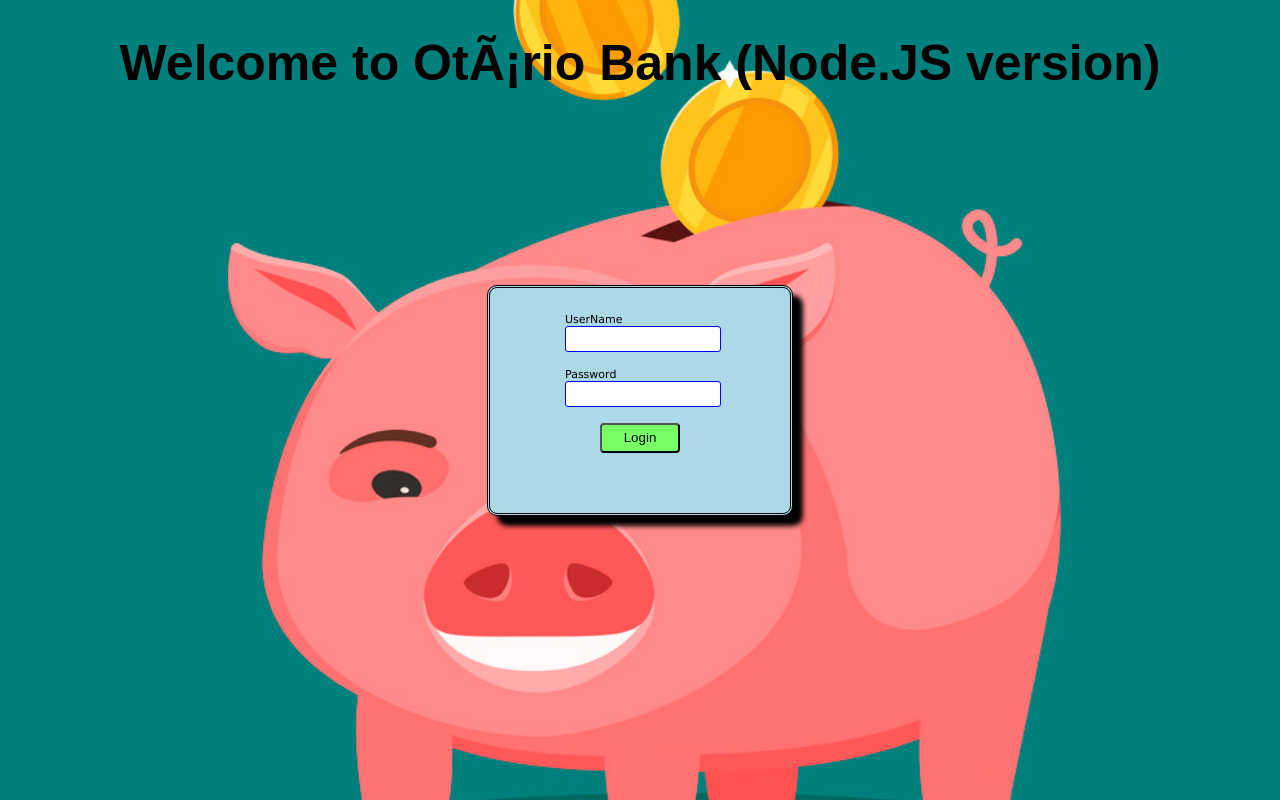
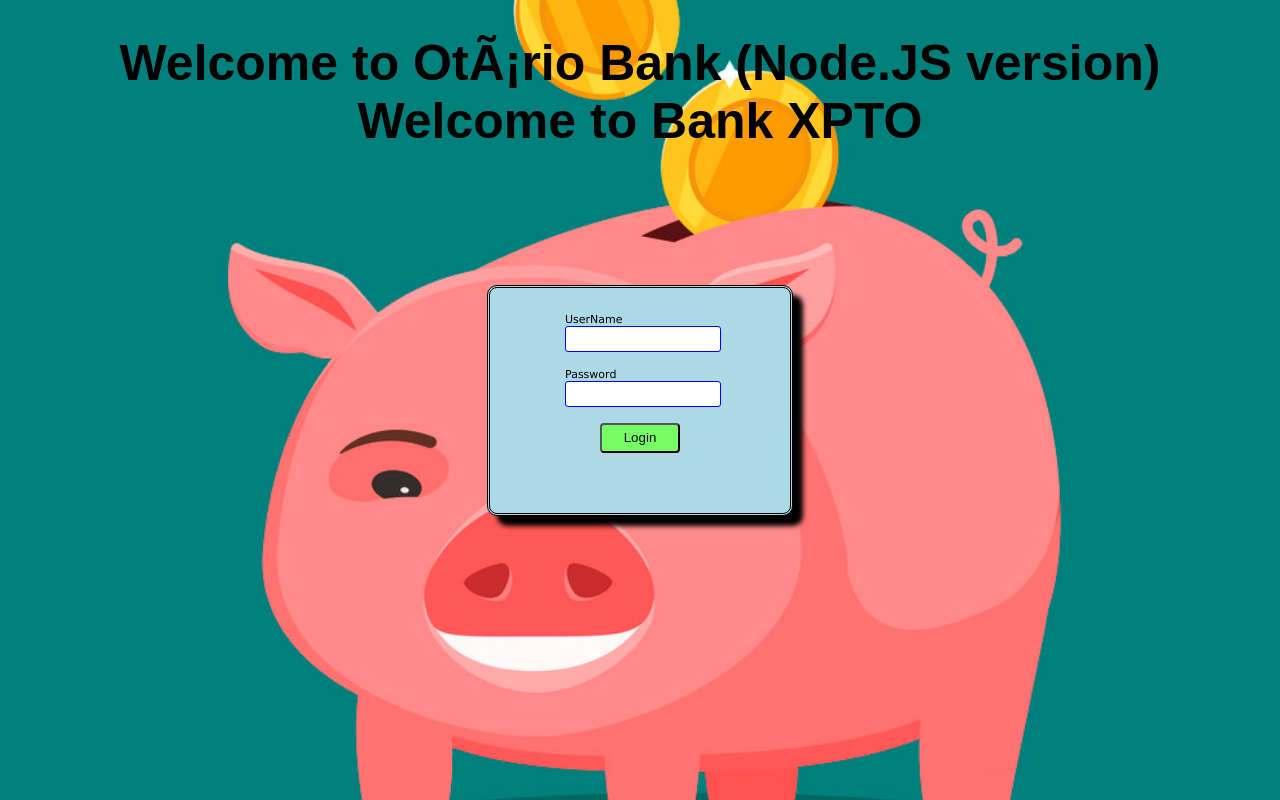
Before and after one commit to Dav1d213/otario_app_node, a website: page public/index.html in a window 1280 px wide. Drawn offline with Linux system fonts and the light colour scheme.

Commit message:
Alterei public/index.html

```diff
--- a/public/index.html
+++ b/public/index.html
@@ -28,7 +28,7 @@ $(document).ready(function() {
 
 </script>
 
-<h1>Welcome to Otário Bank (Node.JS version)</h1>
+<h1>Welcome to Otário Bank (Node.JS version) Welcome to Bank XPTO</h1>
 
 
 <div id="auth" class="auth_div">
```
